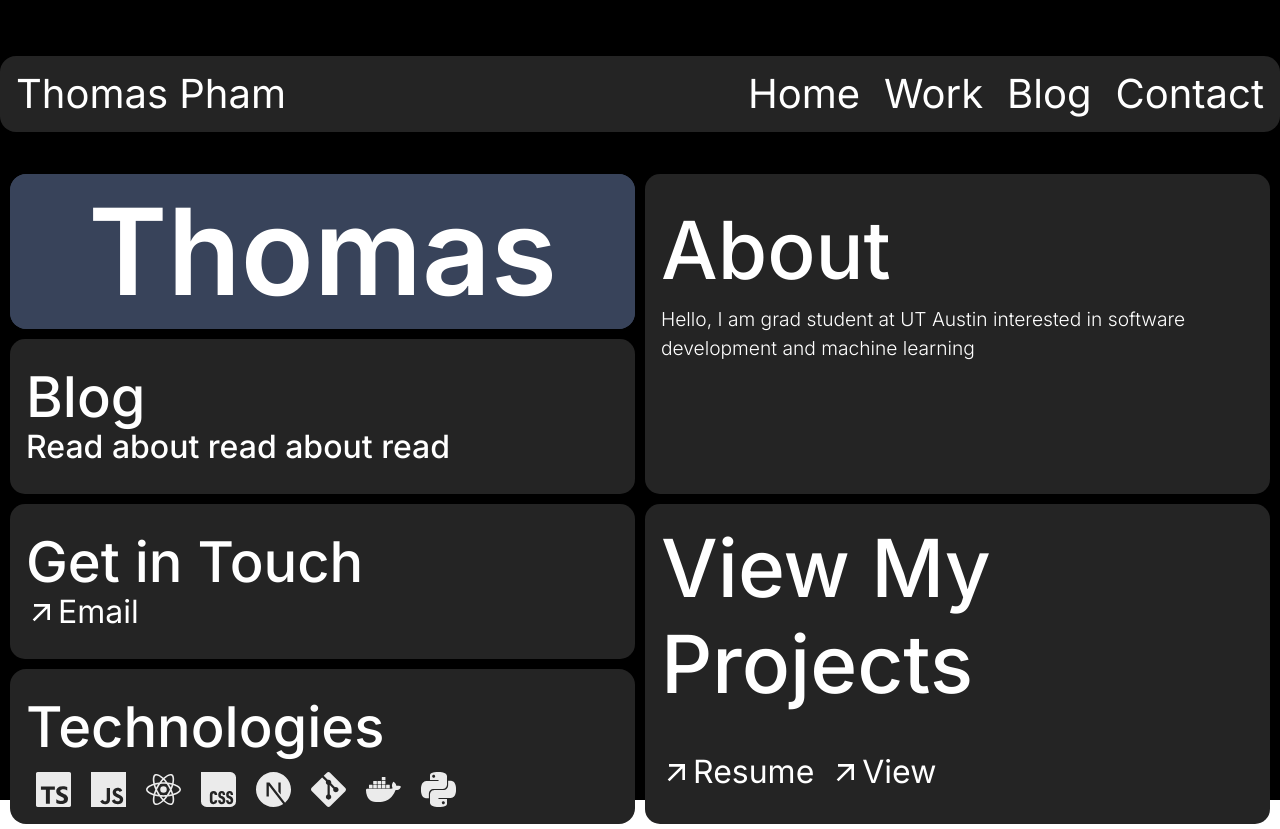
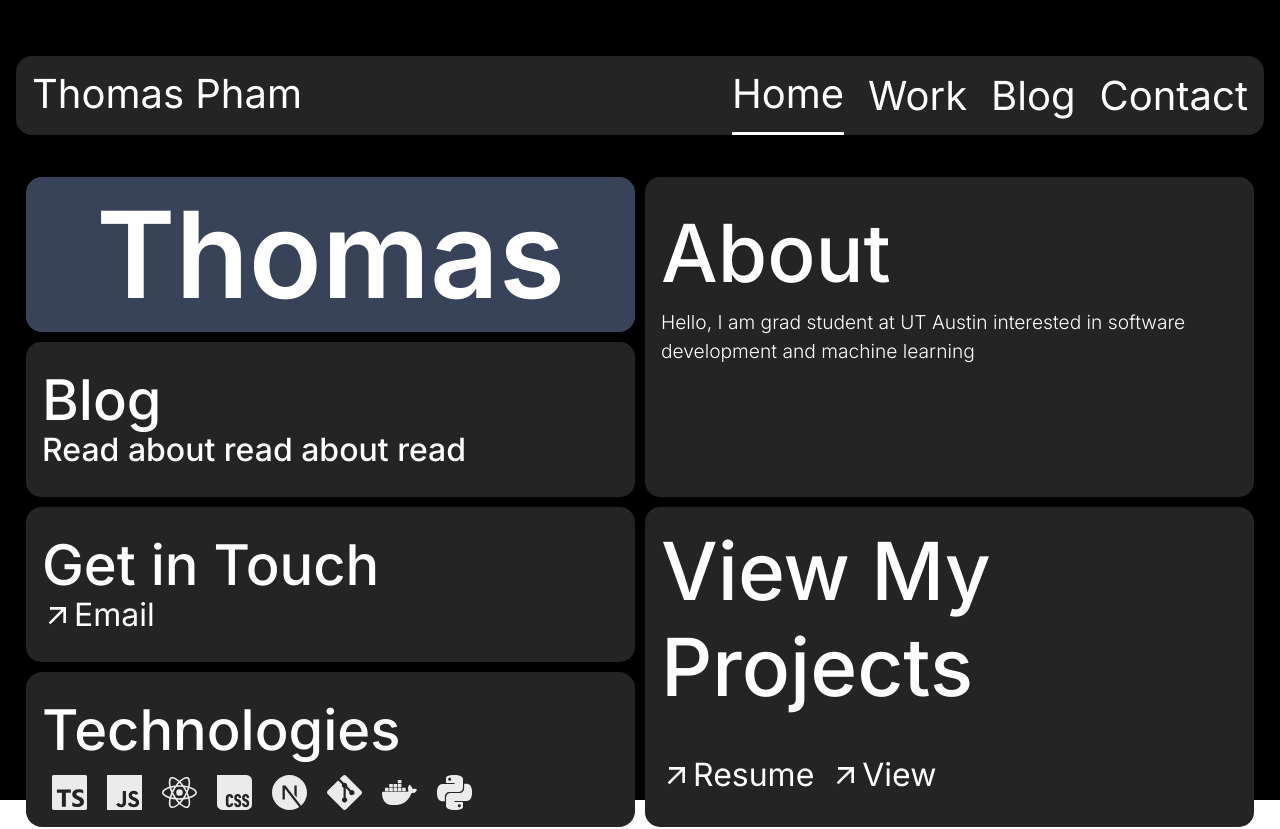
Before and after one commit to thomas944/website, a Next.js app: page /home in a window 1280 px wide. Shown: the top 829 px of the page. Built offline with nearby package versions, Linux system fonts and the light colour scheme; no server answers.

Commit message:
add padding on sides of pages

```diff
--- a/app/components/nav/LgNav.tsx
+++ b/app/components/nav/LgNav.tsx
@@ -1,17 +1,32 @@
 import React from 'react'
 import { colors } from '@/utils/colors'
+import Link from 'next/link'
+import { usePathname } from 'next/navigation'
 
 const LgNav = () => {
+    const pathname = usePathname()
+    // padding: '0.5rem 1rem', boxSizing: 'border-box'
     return (
-        <div style={{maxWidth: '1480px', width: '100%', display: 'flex', flexDirection: 'row', backgroundColor: colors.darkGray, justifyContent: 'space-between',
-            padding: '0.5rem 1rem', boxSizing: 'border-box', color: colors.white, borderRadius: '1rem', fontSize: '2.5rem', fontWeight: 400, margin: '3.5rem 0 2rem 0'
-        }}>
-            <div style={{ }}>Thomas Pham</div>
-            <div style={{display: 'flex', flexDirection: 'row', gap: '1.5rem', alignItems: 'center'}}>
-                <div>Home</div>
-                <div>Work</div>
-                <div>Blog</div>
-                <div>Contact</div>
+        <div style={{width: '100%', padding: '0 16px', display: 'flex', flexDirection: 'row', justifyContent: 'center'}}>
+
+            <div style={{maxWidth: '1480px', width: '100%', display: 'flex', flexDirection: 'row', backgroundColor: colors.darkGray, justifyContent: 'space-between',
+                padding: '0 1rem', boxSizing: 'border-box', color: colors.white, borderRadius: '1rem', fontSize: '2.5rem', fontWeight: 400, margin: '3.5rem 0 2rem 0'
+            }}>
+                <div style={{ padding: '0.5rem 0' }}>Thomas Pham</div>
+                <div style={{display: 'flex', flexDirection: 'row', gap: '1.5rem', alignItems: 'center', height: '100%'}}>
+                    <Link href="/home">
+                        <div style={{cursor: 'pointer', height: '100%', padding: '0.5rem 0', borderBottom: pathname === '/home' ? 'solid' : 'none'}}>Home</div>
+                    </Link>
+                    <Link href="/work">
+                        <div style={{cursor: 'pointer', height: '100%', padding: '0.5rem 0', borderBottom: pathname === '/work' ? 'solid' : 'none'}}>Work</div>
+                    </Link>
+                    <Link href="/blog">
+                        <div style={{cursor: 'pointer', height: '100%', padding: '0.5rem 0', borderBottom: pathname === '/blog' ? 'solid' : 'none'}}>Blog</div>
+                    </Link>
+                    <Link href="/contact">
+                        <div style={{cursor: 'pointer', height: '100%', padding: '0.5rem 0', borderBottom: pathname === '/contact' ? 'solid' : 'none'}}>Contact</div>
+                    </Link>
+                </div>
             </div>
         </div>
     )
--- a/app/home/page.tsx
+++ b/app/home/page.tsx
@@ -10,7 +10,6 @@
 import NameBlock from '../components/blocks/NameBlock';
 import BlogBlock from '../components/blocks/BlogBlock';
 import EmailBlock from '../components/blocks/EmailBlock';
-// import TechnologiesBlock from '../components/blocks/TechStackBlock';
 import TechnologyBlock from '../components/blocks/techStackBlock/TechnologyBlock';
 import ProjectsBlock from '../components/blocks/ProjectsBlock';
 import AboutBlock from '../components/blocks/AboutBlock';
@@ -22,15 +21,15 @@
 
 export const Home = () => {
     return (
-        <div style={{height: '100vh', width: '100vw', backgroundColor: colors.black}}>
+        <div style={{ height: '100vh', width: '100vw', backgroundColor: colors.black }}>
             <div style={{ display: 'flex', flexDirection: 'column', alignItems: 'center', fontFamily: 'Inter, sans-serif' }}>
 
                 <LgNav />
-
-                <div style={{ maxWidth: '1500px', width: '100%' }}>
+                <div style={{width: '100%', padding: '0 16px', display: 'flex', flexDirection: 'row', justifyContent: 'center' }}>
+                    <div style={{ maxWidth: '1500px', width: '100%'}}>
                         <ResponsiveGridLayout
                             layouts={{ lg: lg, md: md, sm: sm, xs: xs }}
-                        breakpoints={{ lg: 1490, md: 1000, sm: 500, xs: 0 }}
+                            breakpoints={{ lg: 1450, md: 1000, sm: 500, xs: 0 }}
                             cols={{ lg: 3, md: 2, sm: 1, xs: 1 }}
                             rowHeight={100}
                             isDraggable={false}
@@ -72,6 +71,8 @@
 
                         </ResponsiveGridLayout>
                     </div>
+                </div>
+
 
             </div>
         </div>
```
Lines whose indentation alone changed are shown as unchanged.
